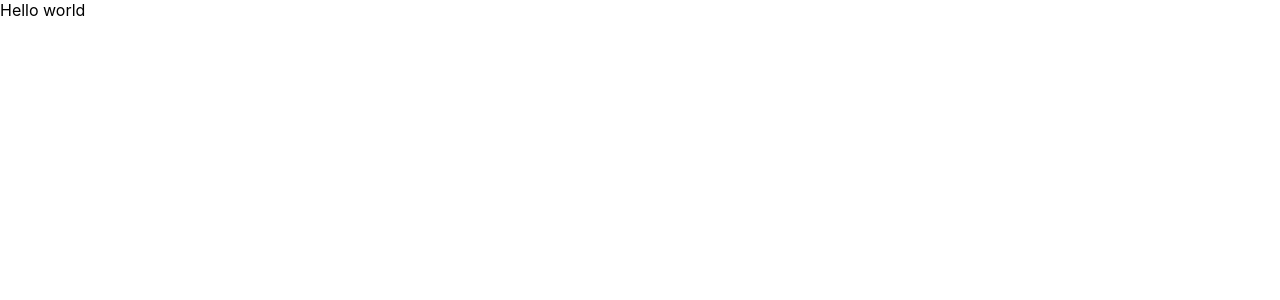
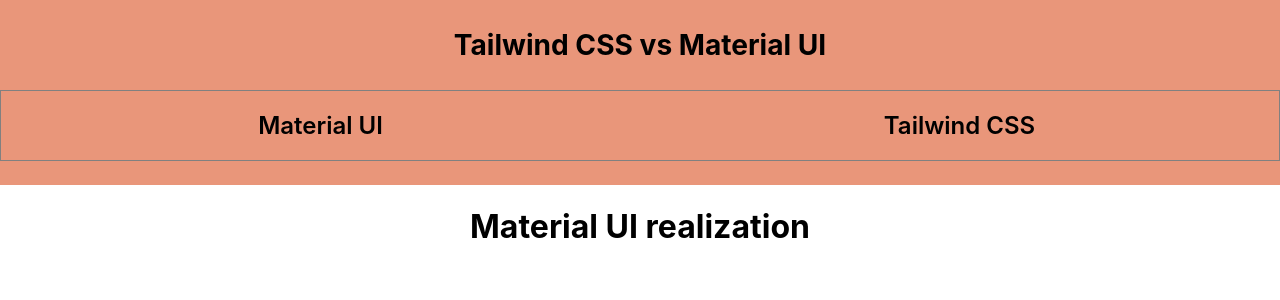
Before and after one commit to ZvegTeam/mui-vs-tailwind, a React (Create React App) app: page /material-ui in a window 1280 px wide. Shown: the top 300 px of the page. Built offline with nearby package versions, Linux system fonts and the light colour scheme.

Commit message:
Add navigation Add Header

```diff
--- a/src/App.tsx
+++ b/src/App.tsx
@@ -1,9 +1,19 @@
+import { Navigate, Route, Routes } from 'react-router-dom';
+import { MaterialUI } from './MaterialUI';
+import { TailwindCSS } from './Tailwind';
+import { Header } from './components';
+
 function App() {
   return (
-    <div className="App">
-      <header className="App-header">
-          Hello world
-      </header>
+    <div className="main">
+      <Header />
+      <div className="content">
+        <Routes>
+          <Route path="/" element={<Navigate to="/material-ui" replace />} />
+          <Route path="/tailwind-css" element={<TailwindCSS />} />
+          <Route path="/material-ui" element={<MaterialUI />} />
+        </Routes>
+      </div>
     </div>
   );
 }
--- /dev/null
+++ b/src/MaterialUI/index.tsx
@@ -0,0 +1,5 @@
+import { FC } from 'react';
+
+export const MaterialUI: FC = () => {
+  return <h1>Material UI realization</h1>;
+};
--- /dev/null
+++ b/src/Tailwind/index.tsx
@@ -0,0 +1,5 @@
+import { FC } from 'react';
+
+export const TailwindCSS: FC = () => {
+  return <h1>Tailwind CSS realization</h1>;
+};
--- /dev/null
+++ b/src/components/Header/index.tsx
@@ -0,0 +1,26 @@
+import { FC } from 'react';
+import { Link } from 'react-router-dom';
+
+export const Header: FC = () => {
+  return (
+    <>
+      <header className="main-header">
+        <h3>Tailwind CSS vs Material UI</h3>
+        <nav className='nav'>
+          <ul className='nav-list'>
+            <li className='nav-list-item'>
+              <Link className="nav-list-item-link" to="/material-ui">
+                Material UI
+              </Link>
+            </li>
+            <li className='nav-list-item'>
+              <Link className="nav-list-item-link" to="/tailwind-css">
+                Tailwind CSS
+              </Link>
+            </li>
+          </ul>
+        </nav>
+      </header>
+    </>
+  );
+};
--- /dev/null
+++ b/src/components/index.ts
@@ -0,0 +1 @@
+export * from './Header';
--- a/src/index.css
+++ b/src/index.css
@@ -6,3 +6,52 @@ body {
   -webkit-font-smoothing: antialiased;
   -moz-osx-font-smoothing: grayscale;
 }
+
+.main {
+  width: 100%;
+  height: 100%;
+  display: flex;
+  flex-direction: column;
+}
+
+.main-header {
+  font-weight: 800;
+  font-size: 24px;
+  background-color: darksalmon;
+  width: 100%;
+  text-align: center;
+}
+
+.content {
+  width: 100%;
+  height: 100%;
+  display: flex;
+  justify-content: center;
+  align-items: center;
+}
+
+.nav-list {
+  display: flex;
+  flex-direction: row;
+  justify-content: space-around;
+  border: 1px solid grey;
+  padding: 8px 0;
+}
+
+.nav-list-item {
+  list-style: none;
+  width: 100%;
+  padding: 4px;
+  margin: 8px;
+  border-radius: 8px;
+}
+
+.nav-list-item:hover {
+  opacity: 0.6;
+}
+
+.nav-list-item-link {
+  text-decoration: none;
+  color: black;
+  font-weight: 600;
+}
--- a/src/index.tsx
+++ b/src/index.tsx
@@ -2,12 +2,15 @@ import React from 'react';
 import ReactDOM from 'react-dom/client';
 import App from './App';
 import './index.css';
+import { BrowserRouter } from 'react-router-dom';
 
 const root = ReactDOM.createRoot(
   document.getElementById('root') as HTMLElement
 );
 root.render(
   <React.StrictMode>
-    <App />
+    <BrowserRouter>
+      <App />
+    </BrowserRouter>
   </React.StrictMode>
 );
```
